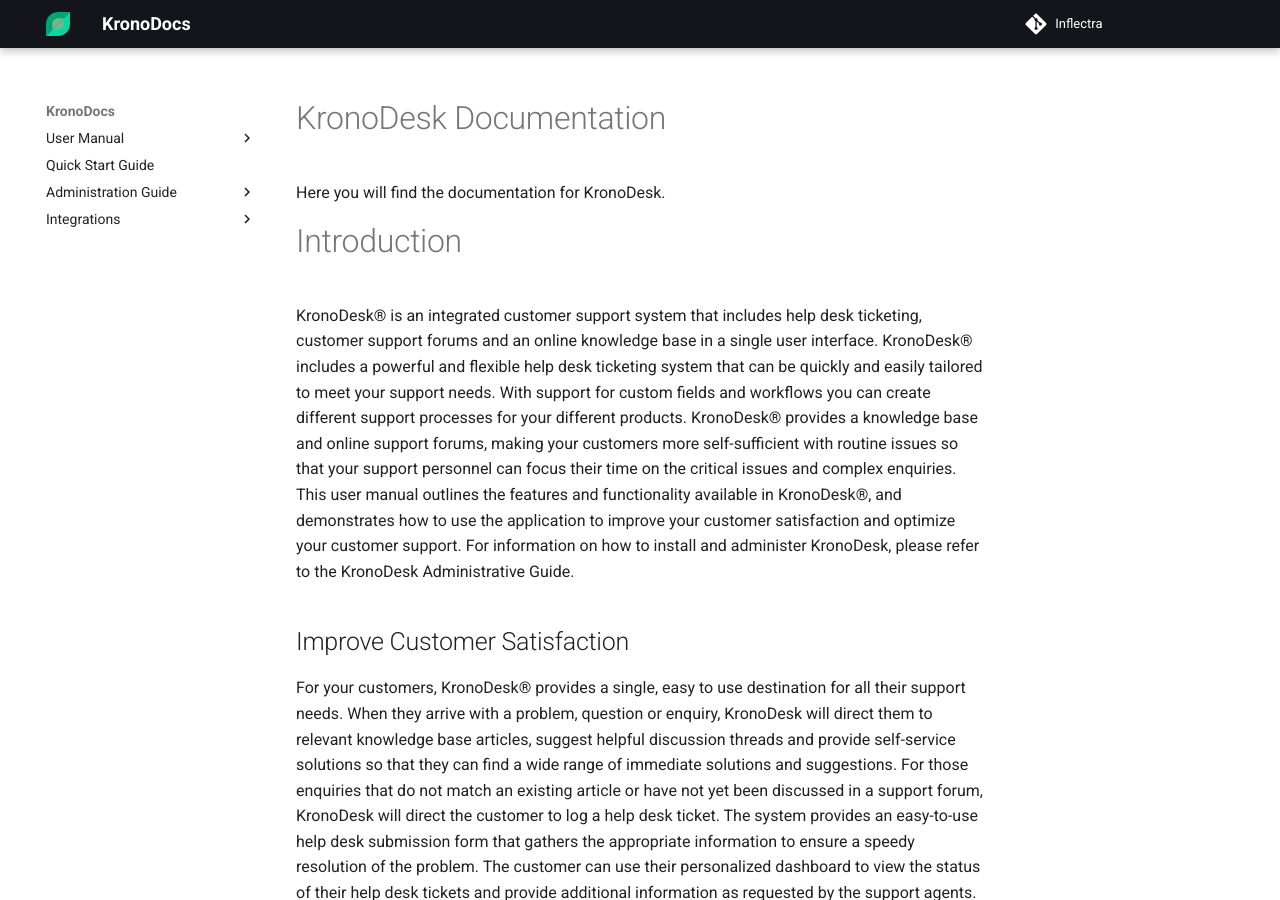
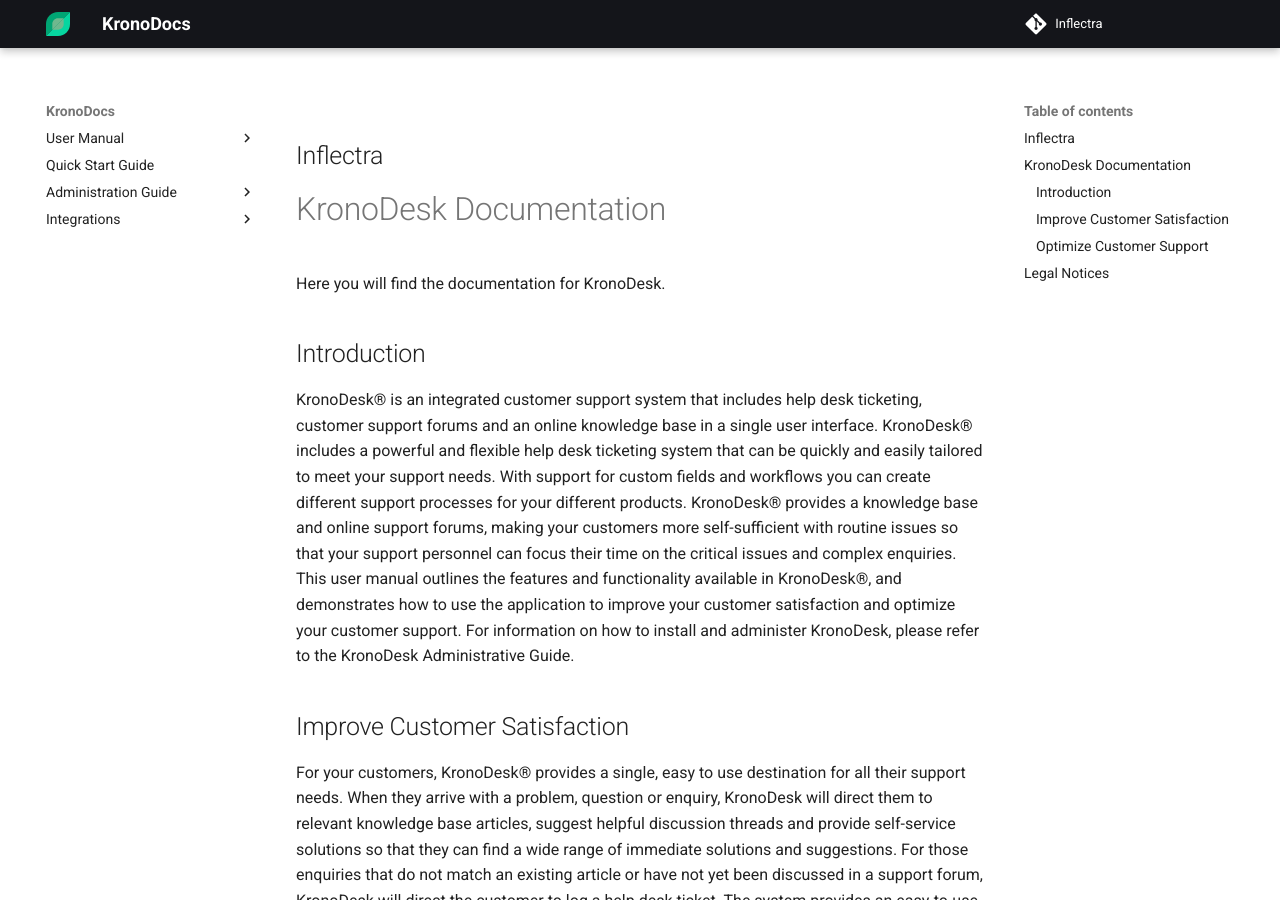
Before and after one commit to Inflectra/kronodesk-documentation, an MkDocs documentation site: the page built from docs/index.md, in a window 1280 px wide and 900 px high. Built offline with MkDocs 1.6.1 and Material for MkDocs 9.7.7, drawn with Linux system fonts in a browser that asks for light colours; old or Windows-style settings are respelled for this version of MkDocs.

Commit message:
updates home page

```diff
--- a/docs/index.md
+++ b/docs/index.md
@@ -1,7 +1,8 @@
+## Inflectra
 # KronoDesk Documentation
 Here you will find the documentation for KronoDesk.
 
-#  Introduction
+##  Introduction
 KronoDesk® is an integrated customer support system that includes help desk ticketing, customer support forums and an online knowledge base in a single user interface.
 KronoDesk® includes a powerful and flexible help desk ticketing system that can be quickly and easily tailored to meet your support needs. With support for custom fields and workflows you can create different support processes for your different products.
 KronoDesk® provides a knowledge base and online support forums, making your customers more self-sufficient with routine issues so that your support personnel can focus their time on the critical issues and complex enquiries.
```
